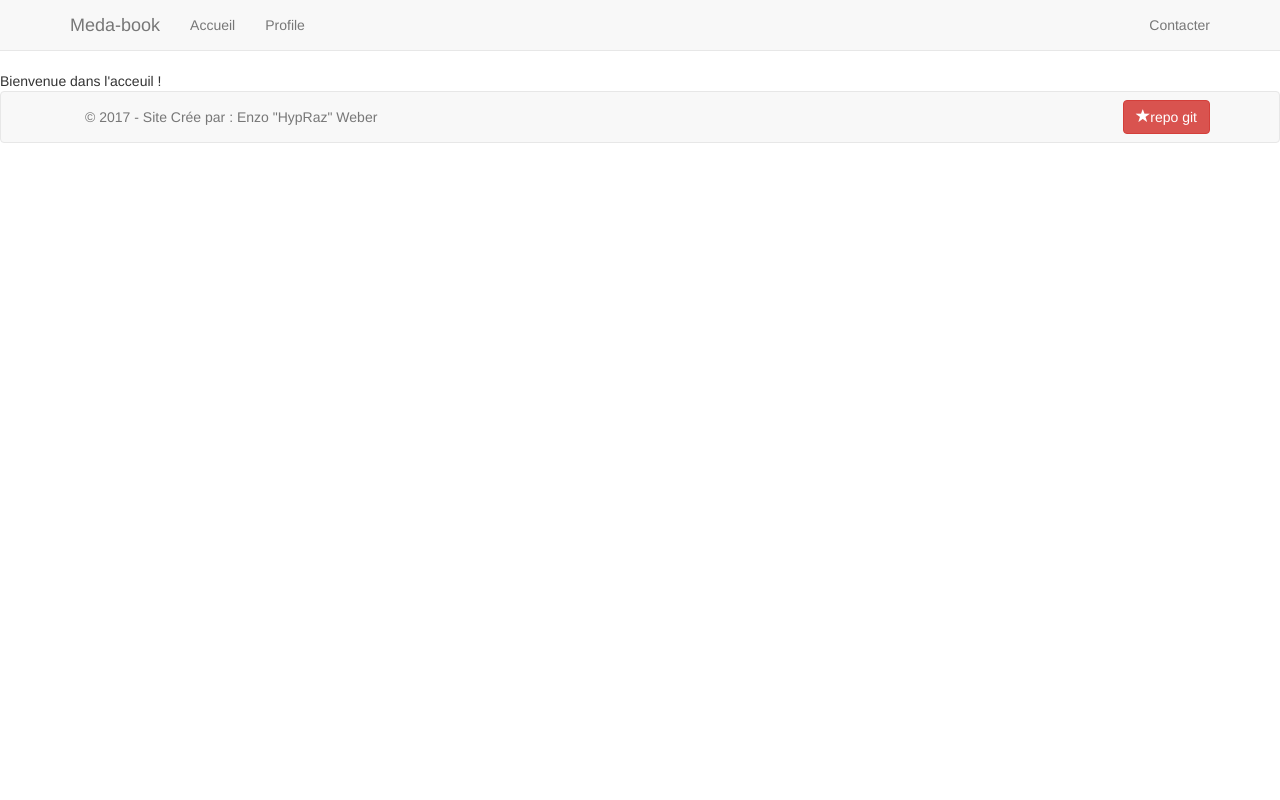
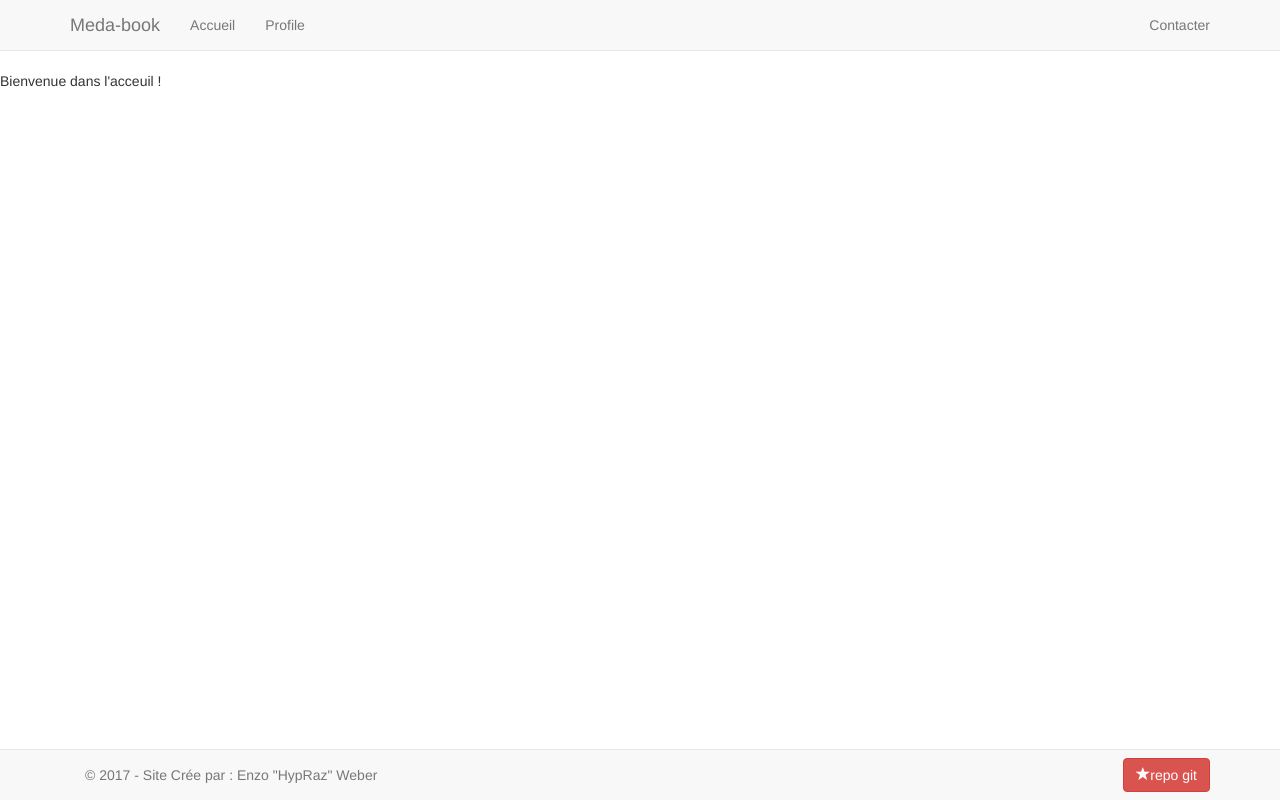
Before and after one commit to EnzoWeber/Site-Freq, a PHP site: page / in a window 1280 px wide. Run offline with PHP 8.4, Linux system fonts and the light colour scheme; some libraries are stand-ins or nearby versions.

Commit message:
unfix footer

```diff
--- a/view/includes/footer.php
+++ b/view/includes/footer.php
@@ -1,4 +1,4 @@
-<div class="navbar navbar-default navbar-static-bottom">
+<div class="navbar navbar-default navbar-fixed-bottom">
     <div class="container">
         <p class="navbar-text pull-left">© 2017 - Site Crée par : Enzo "HypRaz" Weber</p>
 
```
